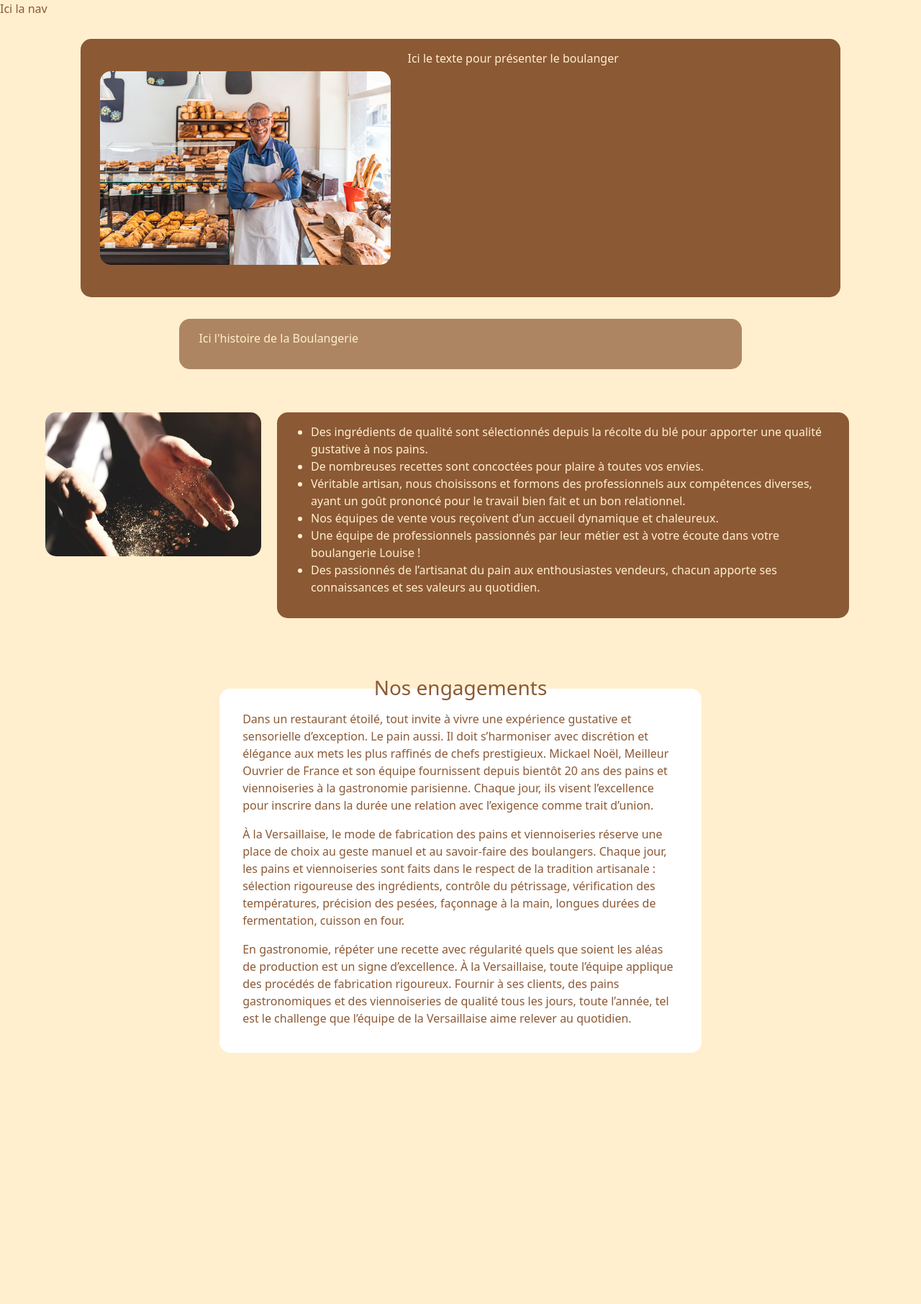
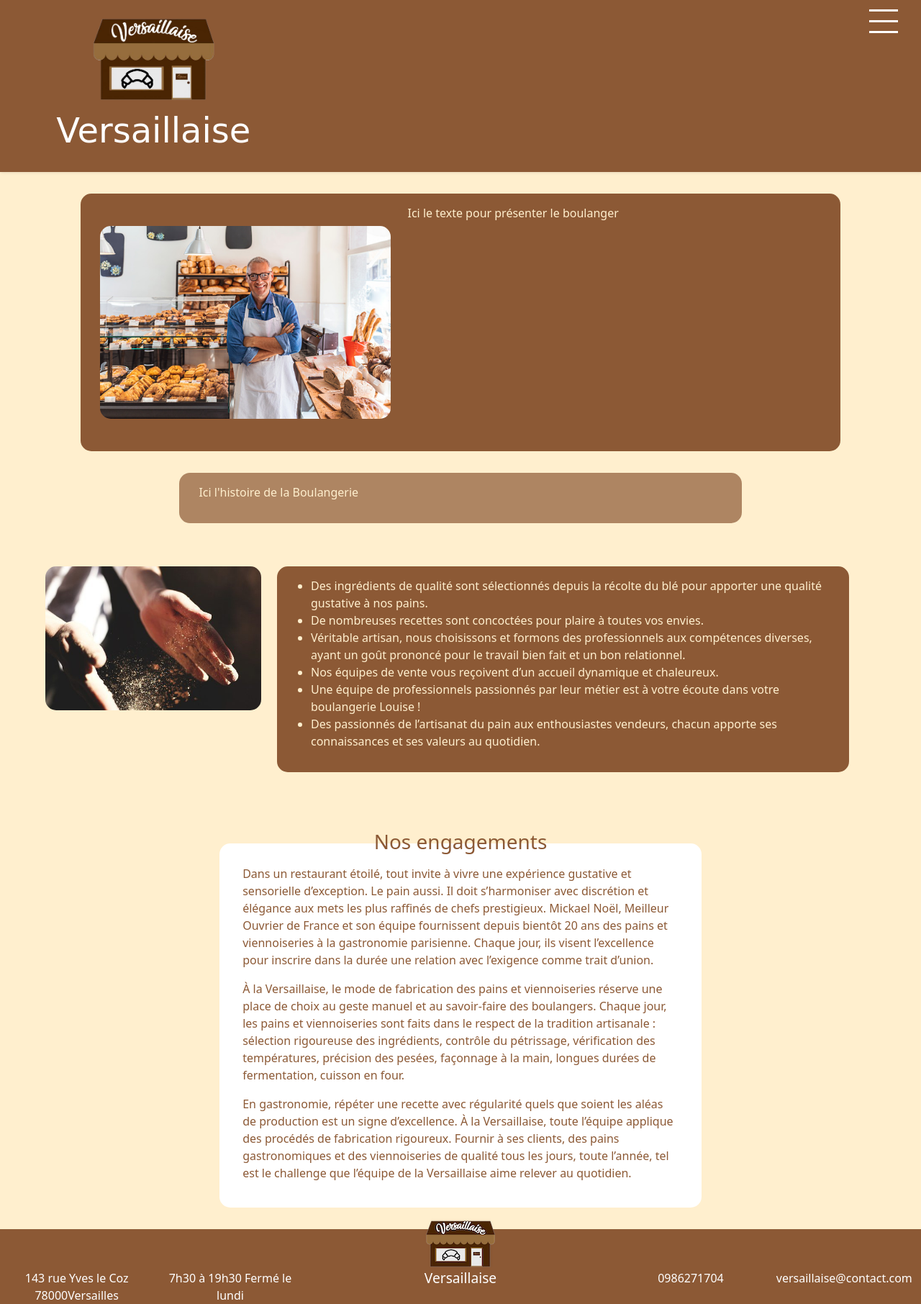
Before and after one commit to ClementG60/laVersaillaise, a plain HTML site: page boulangerieSite/quisommesnous.html in a window 1280 px wide. Shown: the whole page at 72% size. Before the commit the page ends 1493 px from the top, so only its background shows below. Drawn offline with nearby package versions, Linux system fonts and the light colour scheme.

Commit message:
Modification du code html pour les pages produits et qui sommes nous

```diff
--- a/boulangerieSite/quisommesnous.html
+++ b/boulangerieSite/quisommesnous.html
@@ -11,7 +11,26 @@
     <title>Qui sommes nous</title>
 </head>
 <body>
-    <nav>Ici la nav</nav>
+    <header class="header">
+        <div class="container-fluid">
+            <div class="row">
+                <div class="col-lg-4 col-12">
+                    <a href="../boulangerieSite/index.html" class="logo"><img src="../boulangerieSite/assets/img/logo.png" class="imgLogo"><h1>Versaillaise</h1></a>
+                </div>
+                <div class="col-lg-8 col-12">
+                    <input class="menu-btn" type="checkbox" id="menu-btn" />
+                    <label class="menu-icon" for="menu-btn"><span class="navicon fa-3x"></span></label>
+                    <ul class="menu">
+                        <li><a href="../boulangerieSite/index.html" class="bouton">Accueil</a></li>
+                        <li><a href="../boulangerieSite/produit.html" class="bouton">Nos Produits</a></li>
+                        <li><a href="../boulangerieSite/offre.html" class="bouton">Nos Offres</a></li>
+                        <li><a href="../boulangerieSite/quisommesnous.html" class="bouton">Qui-sommes-nous?</a></li>
+                        <li><a href="../boulangerieSite/contact.html" class="bouton">Contact</a></li>
+                    </ul>
+                </div>
+            </div>
+        </div>
+    </header>
     <div class="container">
         <div class="row block">
             <div class="col-sm-5 md-5 d-flex justify-content-center">
@@ -50,6 +69,18 @@
             À la Versaillaise, toute l’équipe applique des procédés de fabrication rigoureux. Fournir à ses clients, des pains gastronomiques et des viennoiseries de qualité tous les jours, toute l’année, tel est le challenge que l’équipe de la Versaillaise aime relever au quotidien.</p>
         </div>
     </div>
-
+    <footer>
+        <div class="container-fluid">
+            <div class="row cl-12"><span><img src="../boulangerieSite/assets/img/logo2.png" class="footerimg"></span>
+            </div>
+            <div class="row">
+                <div class="addresse col-12 col-sm-2">143 rue Yves le Coz 78000Versailles</div>
+                <div class="horaire col-12 col-sm-2">7h30 à 19h30 Fermé le lundi</div>
+                <div class="titre col-12 col-sm-4 h1">Versaillaise</div>
+                <div class="telephone col-12 col-sm-2">0986271704</div>
+                <div class="mail col-12 col-sm-2">versaillaise@contact.com</div>
+            </div>
+        </div>
+    </footer>
 </body>
 </html>
```
Also changed, not shown: boulangerieSite/produit.html (+45 -10 lines).
